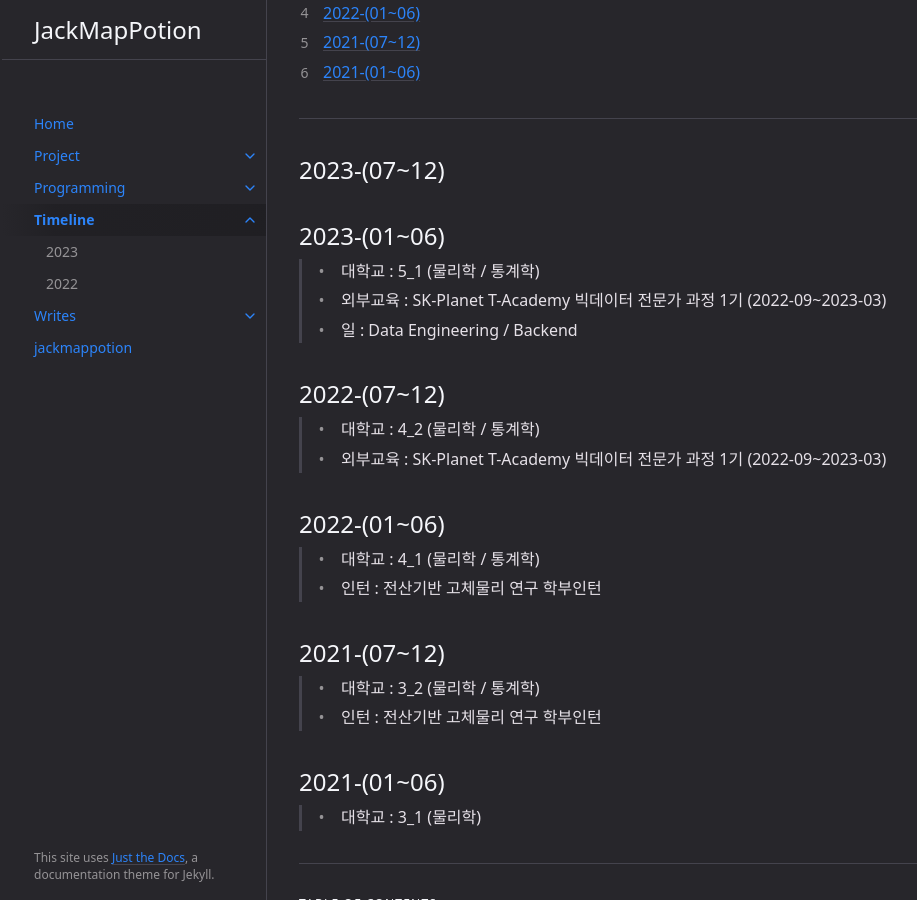
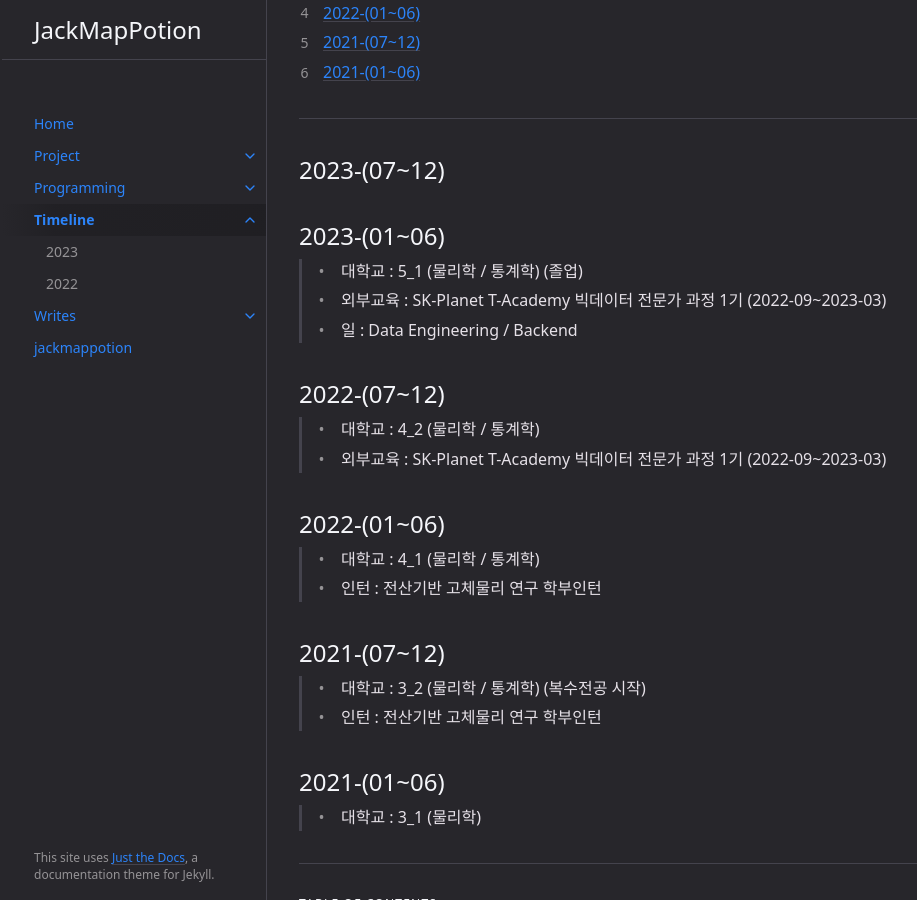
Before and after one commit to jackmappotion/jackmappotion.github.io, a Jekyll site: the page built from docs/timeline/timeline.md, in a window 1280 px wide and 900 px high, scrolled down 329 px. Shown: the whole window, without its empty margins (105-1022 px from the left). Built offline with Jekyll 4.4.1, drawn with Linux system fonts in a browser that asks for light colours.

```diff
--- a/docs/timeline/timeline.md
+++ b/docs/timeline/timeline.md
@@ -20,7 +20,7 @@ My TimeLine
 ## 2023-(07~12)
 
 ## 2023-(01~06)
-> - 대학교 : 5_1 (물리학 / 통계학)
+> - 대학교 : 5_1 (물리학 / 통계학) (졸업)
 > - 외부교육 : SK-Planet T-Academy 빅데이터 전문가 과정 1기 (2022-09~2023-03)
 > - 일 : Data Engineering / Backend
 
@@ -33,7 +33,7 @@ My TimeLine
 > - 인턴 : 전산기반 고체물리 연구 학부인턴
 
 ## 2021-(07~12)
-> - 대학교 : 3_2 (물리학 / 통계학)
+> - 대학교 : 3_2 (물리학 / 통계학) (복수전공 시작)
 > - 인턴 : 전산기반 고체물리 연구 학부인턴
 
 ## 2021-(01~06)
```
